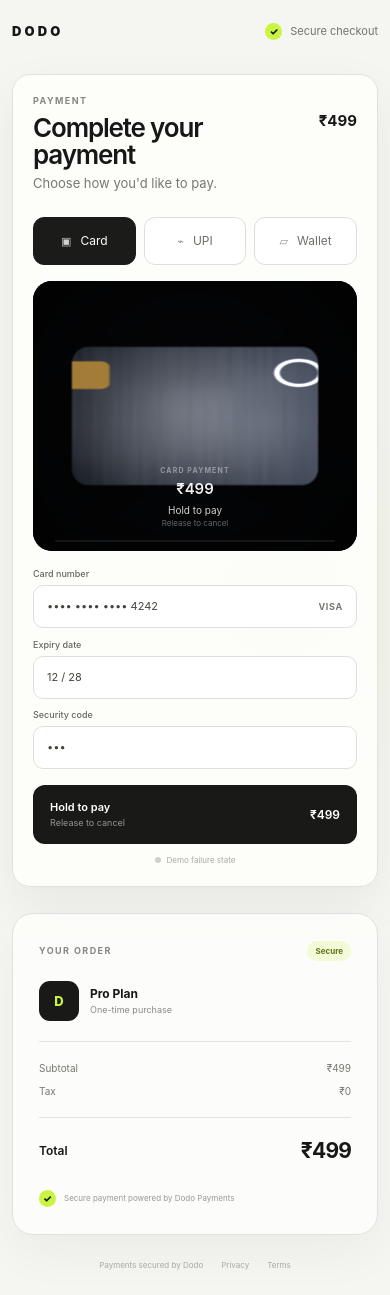
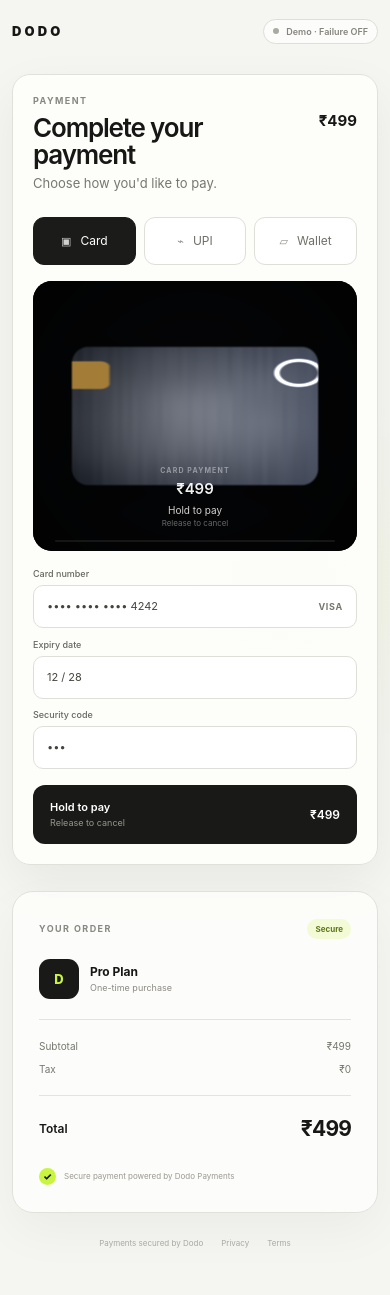
Before and after one commit to Ankita-Nandkumar-Patil/dodo-payments-toy, a Next.js app: page / in a window 390 px wide. After the commit the page ends 1273 px from the top, so only its background shows below. Built offline with nearby package versions, Linux system fonts and the light colour scheme.

Commit message:
feat: polished toy product

```diff
--- a/app/globals.css
+++ b/app/globals.css
@@ -658,3 +658,176 @@
     width: calc(100% - 24px);
   }
 }
+
+
+.demo-controls {
+  display: flex;
+  align-items: center;
+  justify-content: space-between;
+
+  margin-top: 12px;
+  padding: 0 2px;
+}
+
+.demo-controls__label {
+  color: #aaa9a2;
+
+  font-size: 8px;
+  font-weight: 600;
+  letter-spacing: 0.08em;
+  text-transform: uppercase;
+}
+
+.failure-toggle {
+  display: flex;
+  align-items: center;
+  gap: 7px;
+
+  margin: 0;
+
+  padding: 5px 8px;
+
+  border: 1px solid #deded8;
+  border-radius: 20px;
+
+  background: #fff;
+
+  color: #777770;
+
+  font-size: 9px;
+
+  cursor: pointer;
+
+  transition:
+    border-color 160ms ease,
+    background 160ms ease,
+    color 160ms ease;
+}
+
+.failure-toggle:hover:not(:disabled) {
+  border-color: #c7c7c0;
+}
+
+.failure-toggle.is-active {
+  border-color: #e6b6b6;
+  background: #fff5f5;
+  color: #a13f3f;
+}
+
+.failure-toggle:disabled {
+  cursor: default;
+  opacity: 0.5;
+}
+
+.failure-toggle__dot {
+  width: 6px;
+  height: 6px;
+
+  border-radius: 50%;
+
+  background: #aaa9a2;
+}
+
+.failure-toggle.is-active
+  .failure-toggle__dot {
+  background: #e45757;
+}
+
+.payment-stage__retry {
+  position: absolute;
+  left: 50%;
+  bottom: 72px;
+
+  z-index: 5;
+
+  transform: translateX(-50%);
+
+  padding: 9px 15px;
+
+  border: 1px solid rgba(255, 255, 255, 0.16);
+  border-radius: 20px;
+
+  background: rgba(255, 255, 255, 0.95);
+  color: #171716;
+
+  font-size: 10px;
+  font-weight: 600;
+
+  cursor: pointer;
+
+  box-shadow:
+    0 8px 25px rgba(0, 0, 0, 0.25);
+
+  transition:
+    transform 160ms ease,
+    background 160ms ease;
+}
+
+.payment-stage__retry:hover {
+  transform: translateX(-50%) translateY(-1px);
+  background: #c8f542;
+}
+
+@media (max-width: 620px) {
+  .checkout-header__actions {
+    gap: 6px;
+  }
+
+  .checkout-header__secure {
+    display: none;
+  }
+}
+.checkout-header__actions {
+  display: flex;
+  align-items: center;
+  gap: 14px;
+}
+
+.demo-trigger {
+  display: flex;
+  align-items: center;
+  gap: 7px;
+
+  padding: 6px 9px;
+
+  border: 1px solid #deded8;
+  border-radius: 20px;
+
+  background: rgba(255, 255, 255, 0.7);
+  color: #85847e;
+
+  font-size: 9px;
+  font-weight: 600;
+
+  cursor: pointer;
+
+  transition:
+    border-color 160ms ease,
+    background 160ms ease,
+    color 160ms ease;
+}
+
+.demo-trigger:hover {
+  border-color: #c8c8c1;
+  color: #44443f;
+}
+
+.demo-trigger.is-active {
+  border-color: #e4b2b2;
+  background: #fff4f4;
+  color: #a13f3f;
+}
+
+.demo-trigger__dot {
+  width: 6px;
+  height: 6px;
+
+  border-radius: 50%;
+
+  background: #aaa9a2;
+}
+
+.demo-trigger.is-active
+  .demo-trigger__dot {
+  background: #e45757;
+}
--- a/app/layout.tsx
+++ b/app/layout.tsx
@@ -13,8 +13,8 @@
 });
 
 export const metadata: Metadata = {
-  title: "Create Next App",
-  description: "Generated by create next app",
+  title: "Payment Toy",
+  description: "created a toy app as part of DODO payments assignment",
 };
 
 export default function RootLayout({ children }: LayoutProps<"/">) {
--- a/app/src/components/payment-toy/PaymentToy.tsx
+++ b/app/src/components/payment-toy/PaymentToy.tsx
@@ -84,35 +84,43 @@
 
   const handleChargeComplete = useCallback(() => {
     dispatch({
-      type: simulateFailure ? "FAIL" : "COMPLETE",
+      type: simulateFailure
+        ? "FAIL"
+        : "COMPLETE",
     });
   }, [simulateFailure]);
+
+  const resetPayment = useCallback(() => {
+    dispatch({
+      type: "RESET",
+    });
+  }, []);
 
   useEffect(() => {
     if (paymentState.status === "cancelled") {
       const timeout = window.setTimeout(() => {
-        dispatch({ type: "RESET" });
-      }, 900);
+        dispatch({
+          type: "RESET",
+        });
+      }, 1100);
 
-      return () => window.clearTimeout(timeout);
+      return () =>
+        window.clearTimeout(timeout);
+    }
+
+    if (paymentState.status === "failed") {
+      const timeout = window.setTimeout(() => {
+        dispatch({
+          type: "RESET",
+        });
+      }, 3000);
+
+      return () =>
+        window.clearTimeout(timeout);
     }
 
     if (paymentState.status === "success") {
       onPaymentComplete?.(method);
-
-      const timeout = window.setTimeout(() => {
-        dispatch({ type: "RESET" });
-      }, 1800);
-
-      return () => window.clearTimeout(timeout);
-    }
-
-    if (paymentState.status === "failed") {
-      const timeout = window.setTimeout(() => {
-        dispatch({ type: "RESET" });
-      }, 1600);
-
-      return () => window.clearTimeout(timeout);
     }
   }, [
     paymentState.status,
@@ -133,11 +141,29 @@
           DODO
         </div>
 
-        <div className="checkout-header__secure">
-          <span className="checkout-header__check">
-            ✓
-          </span>
-          Secure checkout
+        <div className="checkout-header__actions">
+          <div className="checkout-header__secure">
+            <span className="checkout-header__check">
+              ✓
+            </span>
+            Secure checkout
+          </div>
+
+          <button
+            type="button"
+            className={`demo-trigger ${
+              simulateFailure ? "is-active" : ""
+            }`}
+            onClick={() =>
+              setSimulateFailure(
+                (value) => !value
+              )
+            }
+          >
+            <span className="demo-trigger__dot" />
+            Demo · Failure{" "}
+            {simulateFailure ? "ON" : "OFF"}
+          </button>
         </div>
       </header>
 
@@ -149,7 +175,9 @@
                 Payment
               </span>
 
-              <h1>Complete your payment</h1>
+              <h1>
+                Complete your payment
+              </h1>
 
               <p>
                 Choose how you'd like to pay.
@@ -178,19 +206,32 @@
                   aria-selected={active}
                   disabled={!canChangeMethod}
                   className={`payment-method ${
-                    active ? "is-active" : ""
+                    active
+                      ? "is-active"
+                      : ""
                   }`}
                   onClick={() =>
-                    setMethod(paymentMethod)
+                    setMethod(
+                      paymentMethod
+                    )
                   }
                 >
                   <span className="payment-method__icon">
-                    {paymentMethod === "card" && "▣"}
-                    {paymentMethod === "upi" && "⌁"}
-                    {paymentMethod === "wallet" && "▱"}
+                    {paymentMethod ===
+                      "card" && "▣"}
+
+                    {paymentMethod ===
+                      "upi" && "⌁"}
+
+                    {paymentMethod ===
+                      "wallet" && "▱"}
                   </span>
 
-                  {methodLabels[paymentMethod]}
+                  {
+                    methodLabels[
+                      paymentMethod
+                    ]
+                  }
                 </button>
               );
             })}
@@ -202,16 +243,27 @@
             <PaymentToyCanvas
               method={method}
               status={paymentState.status}
-              onChargeStart={handleChargeStart}
-              onChargeCancel={handleChargeCancel}
-              onChargeComplete={handleChargeComplete}
+              onChargeStart={
+                handleChargeStart
+              }
+              onChargeCancel={
+                handleChargeCancel
+              }
+              onChargeComplete={
+                handleChargeComplete
+              }
             />
 
             <div className="payment-stage__overlay">
               <span className="payment-stage__method">
-                {method === "card" && "CARD PAYMENT"}
-                {method === "upi" && "UPI PAYMENT"}
-                {method === "wallet" && "WALLET PAYMENT"}
+                {method === "card" &&
+                  "CARD PAYMENT"}
+
+                {method === "upi" &&
+                  "UPI PAYMENT"}
+
+                {method === "wallet" &&
+                  "WALLET PAYMENT"}
               </span>
 
               <strong className="payment-stage__amount">
@@ -230,19 +282,33 @@
             <div className="payment-stage__progress">
               <span
                 className={
-                  paymentState.status === "charging"
+                  paymentState.status ===
+                  "charging"
                     ? "is-running"
                     : ""
                 }
               />
             </div>
+
+            {paymentState.status ===
+              "success" && (
+              <button
+                type="button"
+                className="payment-stage__retry"
+                onClick={resetPayment}
+              >
+                Pay again
+              </button>
+            )}
           </div>
 
           <div className="payment-details">
             {method === "card" && (
               <>
                 <div className="payment-details__field payment-details__field--full">
-                  <label>Card number</label>
+                  <label>
+                    Card number
+                  </label>
 
                   <div className="payment-details__input">
                     <span>
@@ -257,7 +323,9 @@
 
                 <div className="payment-details__row">
                   <div className="payment-details__field">
-                    <label>Expiry date</label>
+                    <label>
+                      Expiry date
+                    </label>
 
                     <div className="payment-details__input">
                       12 / 28
@@ -265,7 +333,9 @@
                   </div>
 
                   <div className="payment-details__field">
-                    <label>Security code</label>
+                    <label>
+                      Security code
+                    </label>
 
                     <div className="payment-details__input">
                       •••
@@ -277,7 +347,9 @@
 
             {method === "upi" && (
               <div className="payment-details__field payment-details__field--full">
-                <label>UPI ID</label>
+                <label>
+                  UPI ID
+                </label>
 
                 <div className="payment-details__input">
                   ankita@upi
@@ -302,32 +374,19 @@
 
           <div className="payment-instruction">
             <div>
-              <strong>{currentCopy.title}</strong>
+              <strong>
+                {currentCopy.title}
+              </strong>
 
-              <span>{currentCopy.subtitle}</span>
+              <span>
+                {currentCopy.subtitle}
+              </span>
             </div>
 
             <strong className="payment-instruction__amount">
               ₹{amount}
             </strong>
           </div>
-
-          <button
-            type="button"
-            disabled={!canChangeMethod}
-            className={`failure-toggle ${
-              simulateFailure ? "is-active" : ""
-            }`}
-            onClick={() =>
-              setSimulateFailure((value) => !value)
-            }
-          >
-            <span className="failure-toggle__dot" />
-
-            {simulateFailure
-              ? "Failure simulation on"
-              : "Demo failure state"}
-          </button>
         </section>
 
         <aside className="checkout__summary">
@@ -347,8 +406,13 @@
             </div>
 
             <div>
-              <strong>Pro Plan</strong>
-              <span>One-time purchase</span>
+              <strong>
+                Pro Plan
+              </strong>
+
+              <span>
+                One-time purchase
+              </span>
             </div>
           </div>
 
@@ -368,7 +432,10 @@
 
           <div className="summary__total">
             <span>Total</span>
-            <strong>₹{amount}</strong>
+
+            <strong>
+              ₹{amount}
+            </strong>
           </div>
 
           <div className="summary__footer">
@@ -377,14 +444,18 @@
             </span>
 
             <span>
-              Secure payment powered by Dodo Payments
+              Secure payment powered by
+              Dodo Payments
             </span>
           </div>
         </aside>
       </main>
 
       <footer className="checkout-footer">
-        <span>Payments secured by Dodo</span>
+        <span>
+          Payments secured by Dodo
+        </span>
+
         <span>Privacy</span>
         <span>Terms</span>
       </footer>
```
